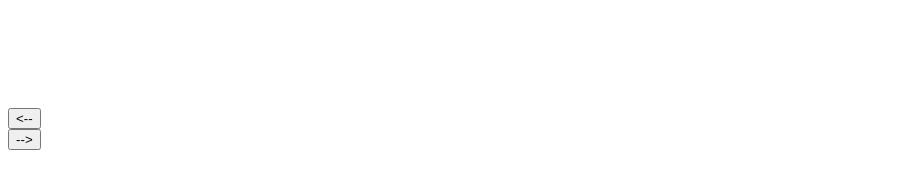
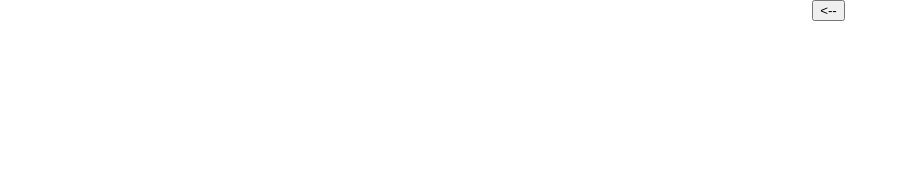
Before and after one commit to akshaysalunkhe705/livecss, a plain HTML site: page index.html in a window 1280 px wide. Both pictures are taken after a click on the button "-->". Shown: the whole page, without its empty margins (0-900 px from the left). Drawn offline with nearby package versions, Linux system fonts and the light colour scheme.

Commit message:
Changes to be committed:

```diff
--- a/index.html
+++ b/index.html
@@ -21,6 +21,12 @@
 			box-shadow:0px 0px 2px gray;
 			padding:2%;
 		}
+		.inoutbtn
+		{
+			position:absolute;
+			right:34%;
+			top:0;
+		}
 		.inputs{
 			width: 60%;
 			float:right;
@@ -42,8 +48,7 @@
 	<div class="test">
 	</div>
 
-	<button id="in" class="inoutbtn"><--</button>
-	<br>
+	<button id="in" class="inoutbtn"><--</button><br>
 	<button id="out" class="inoutbtn">--></button>
 	<div id="livecss"></div>
 </body>
--- a/livecss.js
+++ b/livecss.js
@@ -2,18 +2,22 @@
 $(document).ready(function(){
 	$("#in").click(function(){
 		$("#livecss").show('slide', {direction: 'right'}, 500);
+		$("#in").hide();
+		$("#out").show();
 	});
 	$("#out").click(function(){
 		$("#livecss").hide('slide', {direction: 'right'}, 500);
+		$("#in").show();
+		$("#out").hide();
 	});
 
 	$("#livecss").append('<label> Tag class </label> <input type="text" class="inputs" id="className" value="test"> <br><hr>');
 
 	$("#livecss").append('<label> Background Color </label> <input id="backgroundColor" onchange="js:backgroundColor()" class="jscolor inputs" value="ab2567"><br><hr>');
 
-	$("#livecss").append('<label> Border Size</label> <input id="borderSize" onchange="js:border()" type="range" class="inputs" min="0" max="50"> <br><br>');
+	$("#livecss").append('<label> Border Size</label> <input id="borderSize" onchange="js:border()" type="range" class="inputs" min="0" max="20" value="2"> <br><br>');
 	$("#livecss").append('<label> Border Color </label> <select id="borderType" onchange="js:border()" class="inputs"> <option value="solid">Solid</option> <option value="dotted">dotted</option> </select> <br><br>');
-	$("#livecss").append('<label> Border Color </label> <input id="borderColor" onchange="js:border()" class="jscolor inputs" value="ab2567"> <br><hr>');
+	$("#livecss").append('<label> Border Color </label> <input id="borderColor" onchange="js:border()" class="jscolor inputs" value="000000"> <br><hr>');
 
 	$("#livecss").append('<label> First Border </label> <input type="text" id="first-border" onchange="js:borderRadius()" class="inputs"><br><br>');
 	$("#livecss").append('<label> Second Border </label> <input type="text" id="second-border" onchange="js:borderRadius()" class="inputs"><br><br>');
```
